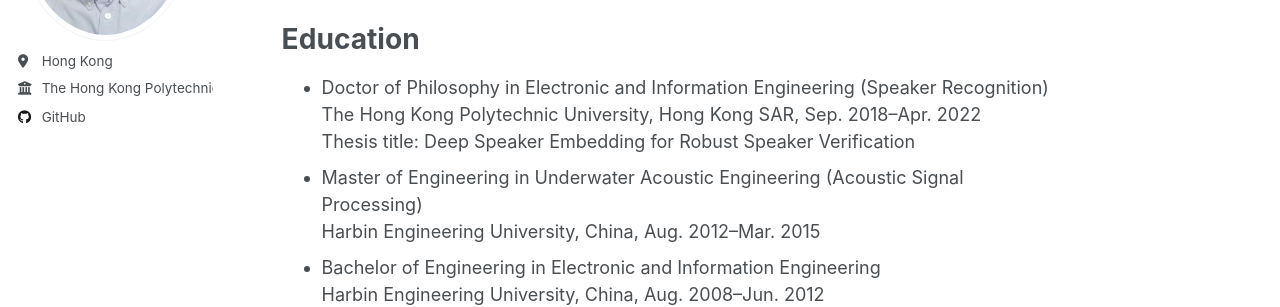
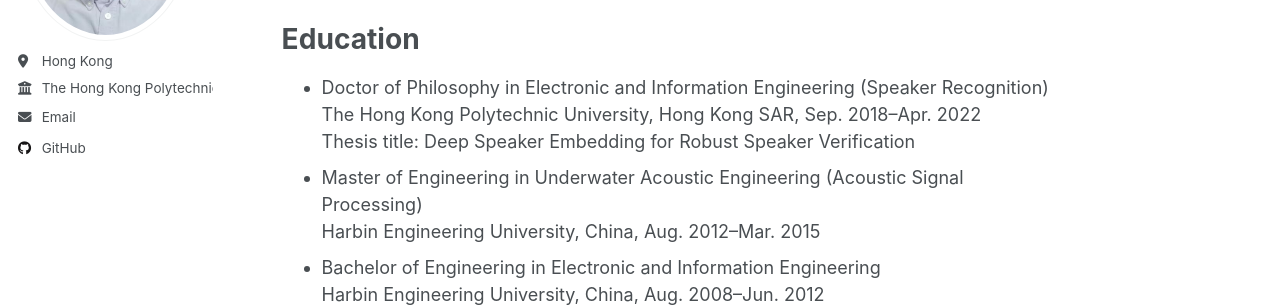
Before and after one commit to youzhitu/youzhitu.github.io, a Jekyll site: the page built from _pages/about.md, in a window 1280 px wide. Shown: the part 277-584 px from the top of the page. Built offline with Jekyll 4.4.1, drawn with Linux system fonts in a browser that asks for light colours; a script that is not in the unit is left out.

Commit message:
Update _config.yml

```diff
--- a/_config.yml
+++ b/_config.yml
@@ -30,7 +30,7 @@ author:
   location         : "Hong Kong"
   employer         : "The Hong Kong Polytechnic University"
   # uri              : # URL
-  # email            : "918tyz@gmail.com"
+  email            : "918tyz@gmail.com"
 
   # Academic websites
   # arxiv            : # URL - Update with the correct link to your profile
```
